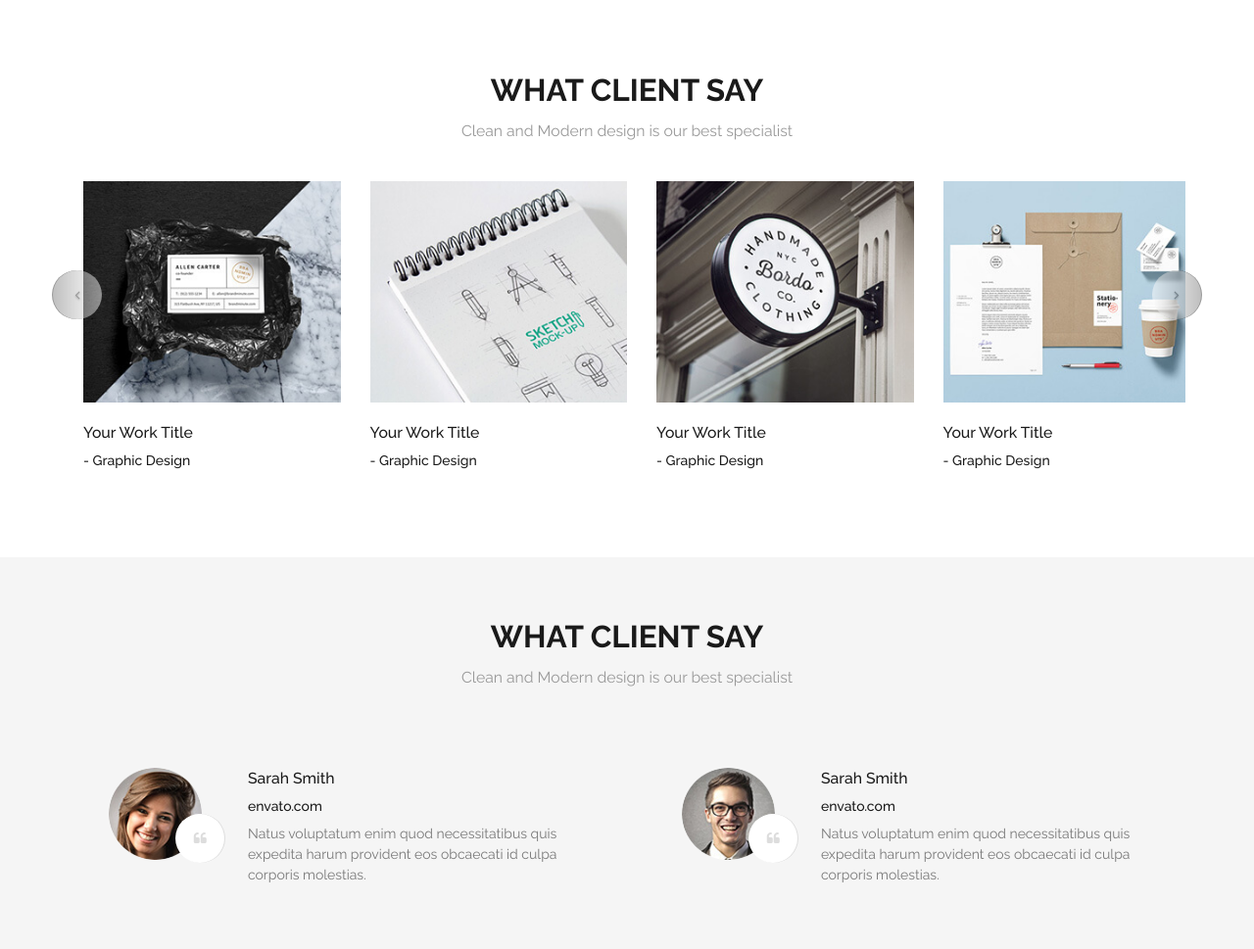
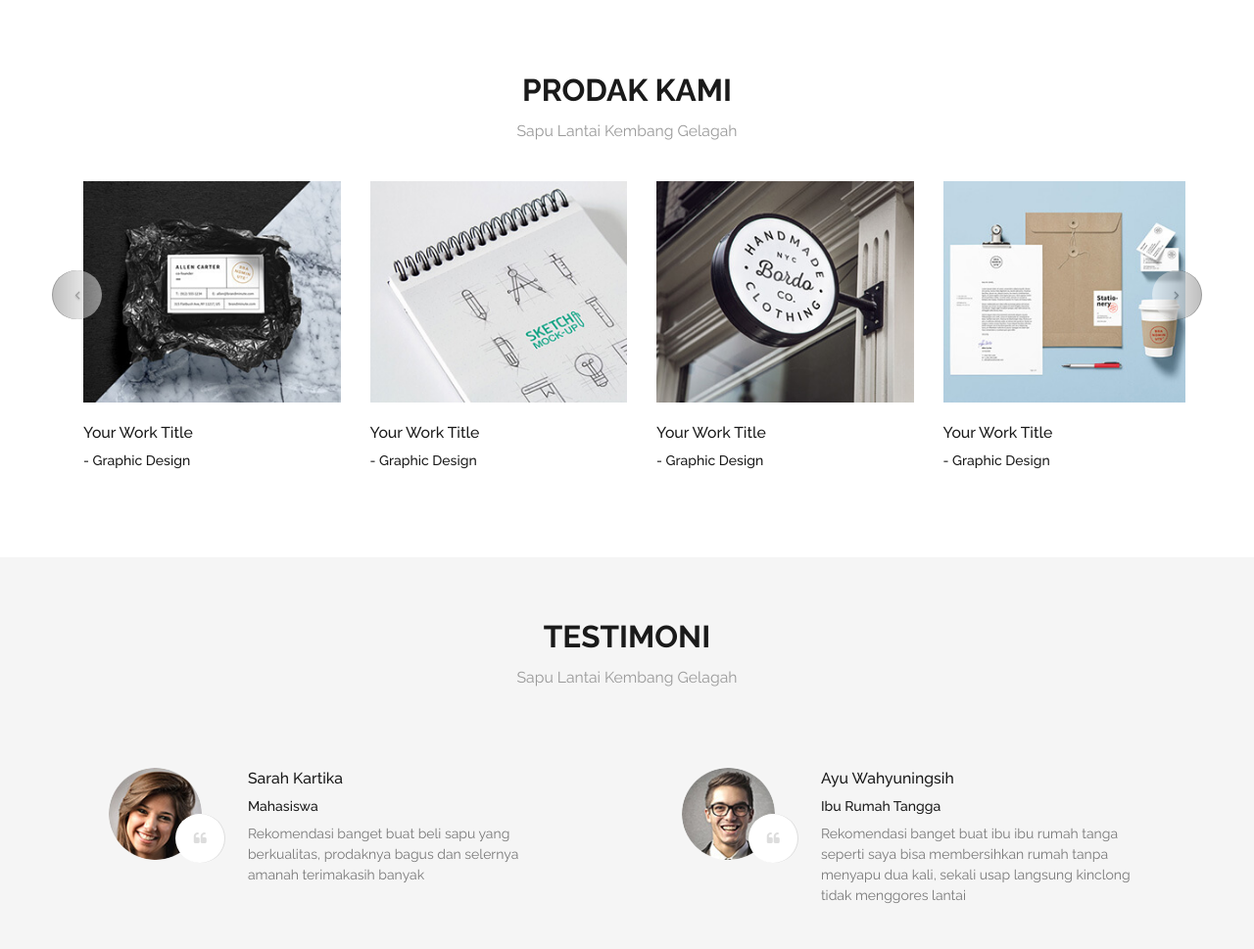
Before and after one commit to fikriik/scripsi-revision, a plain HTML site: page index.html in a window 1280 px wide. Shown: the part 1520-2489 px from the top of the page at 98% size. Drawn offline with nearby package versions, Linux system fonts and the light colour scheme; files whose address does not match are found by name.

Commit message:
update testimoni

```diff
--- a/index.html
+++ b/index.html
@@ -221,7 +221,7 @@
 
                         <div class="col-md-6">
                             <div class="business_item sm-m-top-50">
-                                <h2 class="text-uppercase"><strong>Made</strong> is Template For Business</h2>
+                                <h2 class="text-uppercase">Proses Pembuatan Sapu Gelagah</h2>
                                 <ul>
                                     <li><i class="fa fa-arrow-circle-right"></i> Clean & Modern Design</li>
                                     <li><i class="fa  fa-arrow-circle-right"></i> Fully Responsive</li>
@@ -252,8 +252,8 @@
             <div class="container">
                 <div class="main_product roomy-80">
                     <div class="head_title text-center fix">
-                        <h2 class="text-uppercase">What Client Say</h2>
-                        <h5>Clean and Modern design is our best specialist</h5>
+                        <h2 class="text-uppercase">Prodak Kami</h2>
+                        <h5>Sapu Lantai Kembang Gelagah</h5>
                     </div>
 
                     <div id="carousel-example-generic" class="carousel slide" data-ride="carousel">
@@ -484,8 +484,8 @@
 
                         <div class="col-md-12 col-sm-12 col-xs-12">
                             <div class="head_title text-center fix">
-                                <h2 class="text-uppercase">What Client Say</h2>
-                                <h5>Clean and Modern design is our best specialist</h5>
+                                <h2 class="text-uppercase">Testimoni</h2>
+                                <h5>Sapu Lantai Kembang Gelagah</h5>
                             </div>
                         </div>
 
@@ -497,12 +497,10 @@
                                 </div>
 
                                 <div class="item_text">
-                                    <h5>Sarah Smith</h5>
-                                    <h6>envato.com</h6>
+                                    <h5>Sarah Kartika</h5>
+                                    <h6>Mahasiswa</h6>
 
-                                    <p>Natus voluptatum enim quod necessitatibus quis
-                                        expedita harum provident eos obcaecati id culpa
-                                        corporis molestias.</p>
+                                    <p>Rekomendasi banget buat beli sapu yang berkualitas, prodaknya bagus dan selernya amanah terimakasih banyak</p>
                                 </div>
                             </div>
                         </div>
@@ -515,12 +513,12 @@
                                 </div>
 
                                 <div class="item_text">
-                                    <h5>Sarah Smith</h5>
-                                    <h6>envato.com</h6>
+                                    <h5>Ayu Wahyuningsih</h5>
+                                    <h6>Ibu Rumah Tangga</h6>
 
-                                    <p>Natus voluptatum enim quod necessitatibus quis
-                                        expedita harum provident eos obcaecati id culpa
-                                        corporis molestias.</p>
+                                    <p>Rekomendasi banget buat ibu ibu rumah tanga seperti saya bisa membersihkan rumah tanpa menyapu dua kali, sekali usap langsung kinclong
+                                        tidak menggores lantai
+                                    </p>
                                 </div>
                             </div>
                         </div>
```
